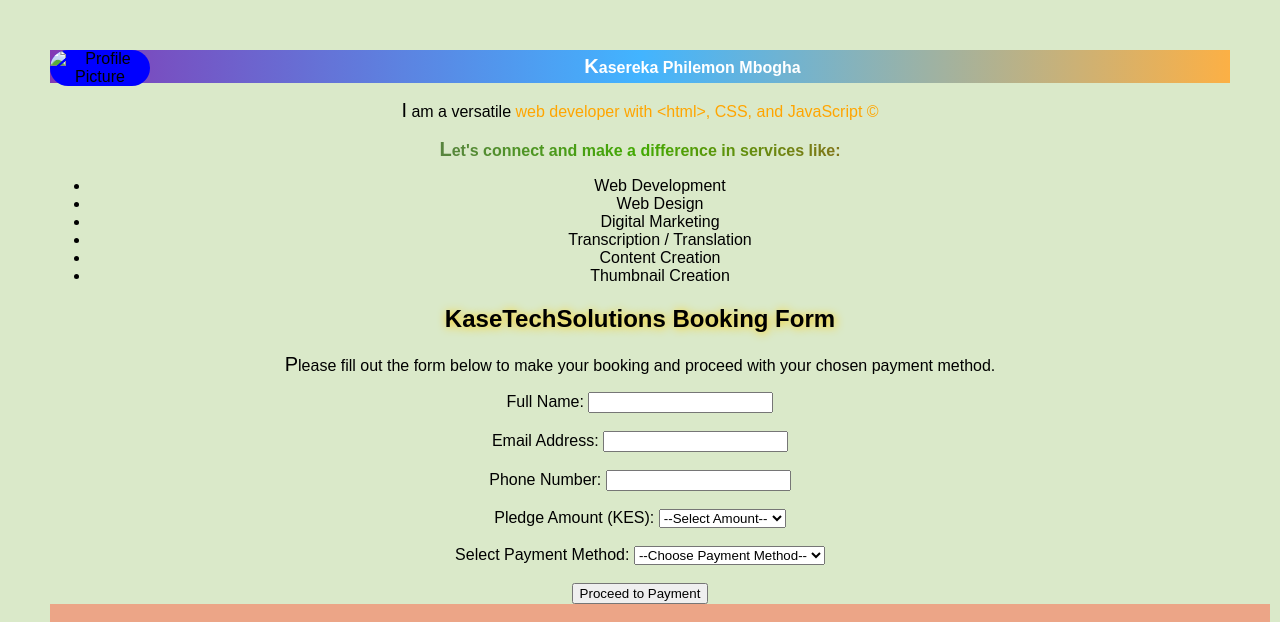
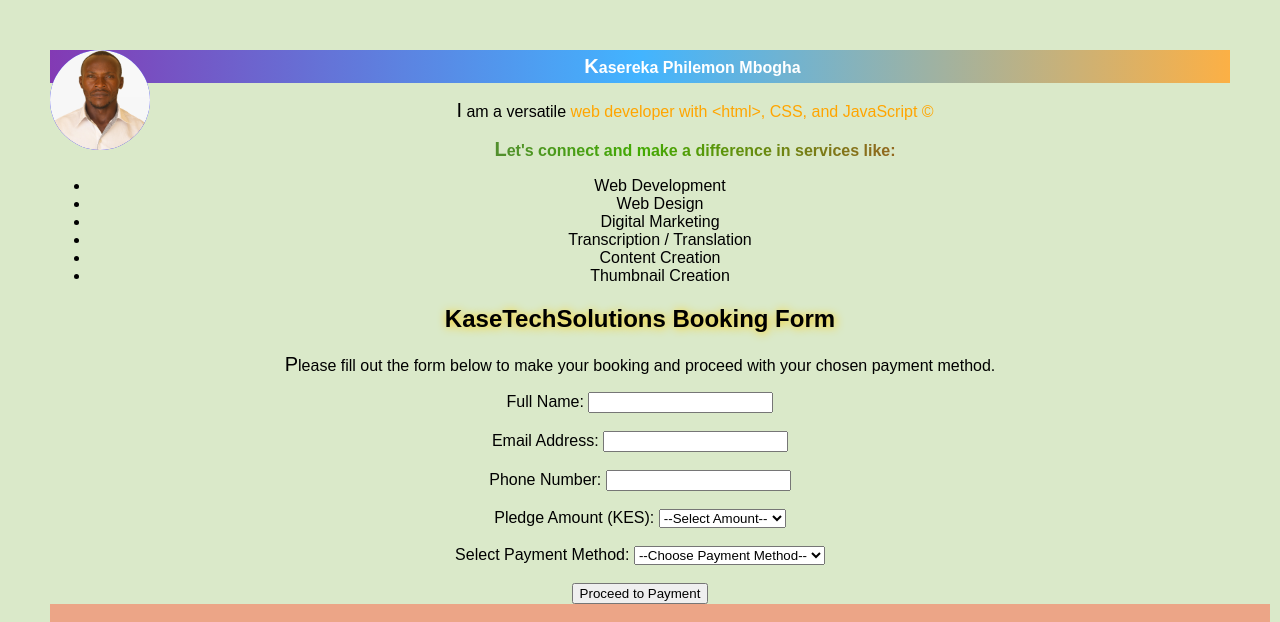
Before and after one commit to KaserekaMboghaPhilemon/KaserekaTechnologySolutions, a plain HTML site: page index.html in a window 1280 px wide. Shown: the top 622 px of the page. Drawn offline with Linux system fonts and the light colour scheme.

Commit message:
Update index.html

```diff
--- a/index.html
+++ b/index.html
@@ -7,7 +7,7 @@
     <link rel="stylesheet" href="styles.css">
 </head>
 <body>
-<img src="images/kasereka.png" alt="Profile Picture">
+<img src="kasereka.jpg" alt="Profile Picture">
     <p class="philly">Kasereka Philemon Mbogha</p>
     <p>I am a versatile <em>web developer with &lt;html&gt;, CSS, and JavaScript &copy;</em></p>
 
```
